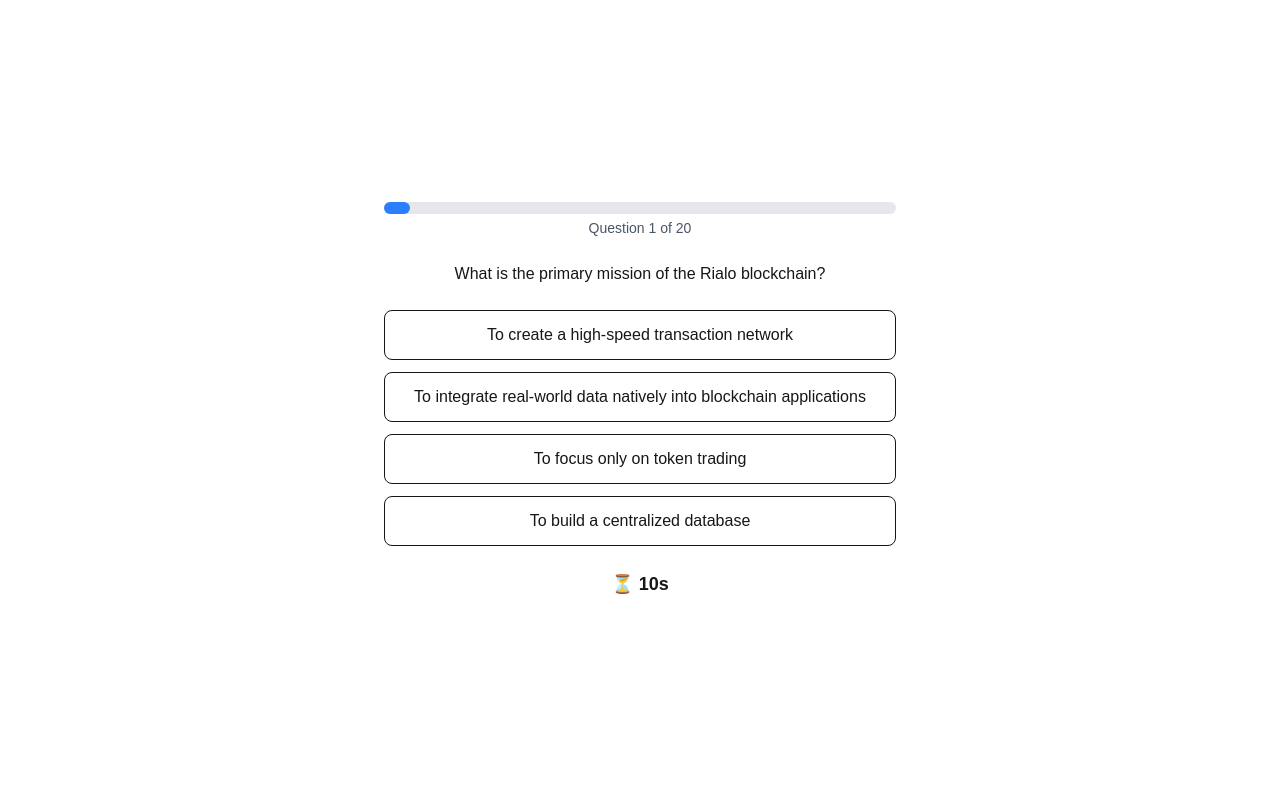
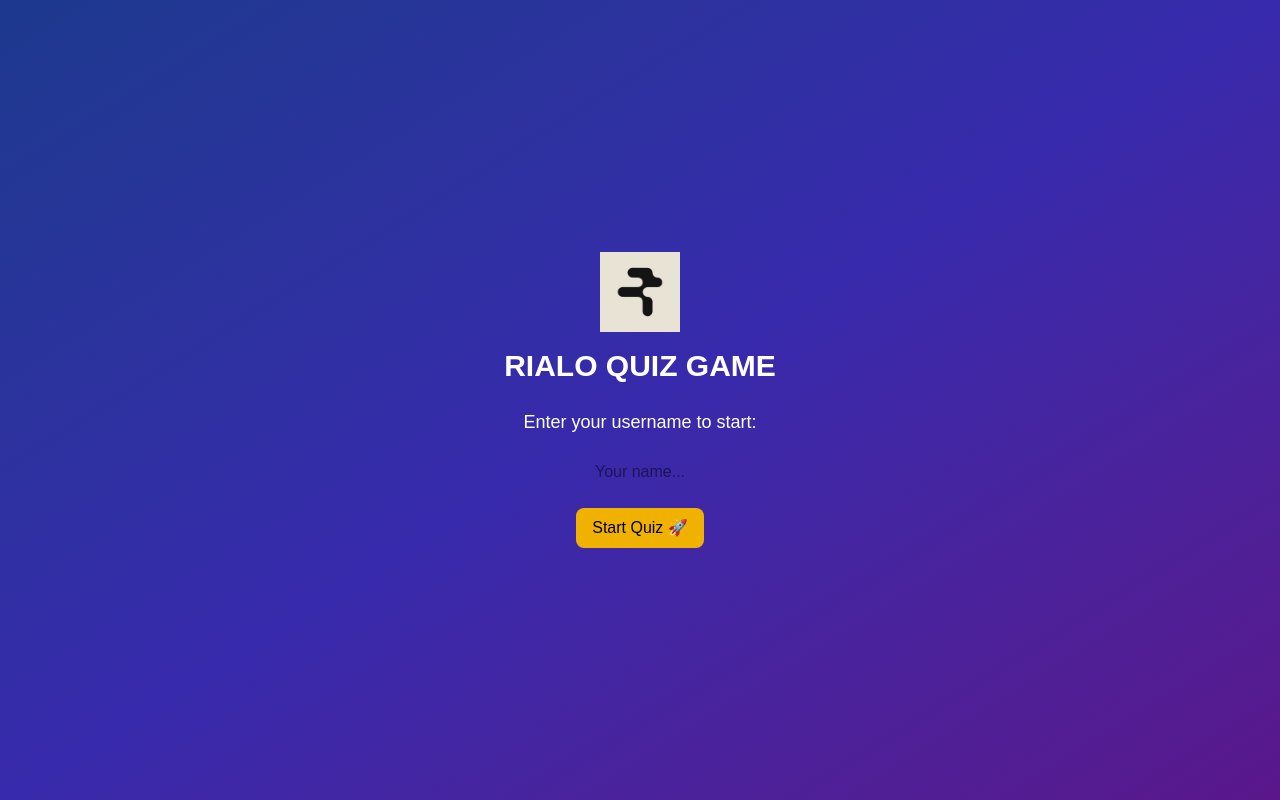
Before and after one commit to wagyuera/rialo-quiz, a Next.js app: page / in a window 1280 px wide. Built offline with nearby package versions, Linux system fonts and the light colour scheme.

Commit message:
update fitur ...

```diff
--- a/app/page.tsx
+++ b/app/page.tsx
@@ -1,32 +1,35 @@
 "use client";
 
 import { useState, useEffect } from "react";
+import Image from "next/image";
 import { questions } from "./data/questions";
 
 export default function QuizPage() {
+  const [username, setUsername] = useState(""); // simpan username
+  const [submitted, setSubmitted] = useState(false); // apakah username sudah dimasukkan
   const [current, setCurrent] = useState(0);
   const [selected, setSelected] = useState<number | null>(null);
   const [score, setScore] = useState(0);
   const [showResult, setShowResult] = useState(false);
-  const [timeLeft, setTimeLeft] = useState(15); // timer per soal
+  const [timeLeft, setTimeLeft] = useState(15);
 
   useEffect(() => {
-    if (showResult) return; // stop timer kalau sudah selesai
+    if (showResult || !submitted) return;
     if (timeLeft <= 0) {
       handleNext();
       return;
     }
     const timer = setInterval(() => setTimeLeft((t) => t - 1), 1000);
     return () => clearInterval(timer);
-  }, [timeLeft, showResult]);
+  }, [timeLeft, showResult, submitted]);
 
   const handleAnswer = (index: number) => {
-    if (selected !== null) return; // biar gak bisa pilih lebih dari sekali
+    if (selected !== null) return;
     setSelected(index);
     if (index === questions[current].answer) {
       setScore((prev) => prev + 1);
     }
-    setTimeout(() => handleNext(), 1200); // delay sebelum lanjut
+    setTimeout(() => handleNext(), 1200);
   };
 
   const handleNext = () => {
@@ -45,18 +48,62 @@ export default function QuizPage() {
     setScore(0);
     setShowResult(false);
     setTimeLeft(15);
+    setSubmitted(false); // kembali ke halaman input username
+    setUsername("");
   };
 
+  const progress = ((current + 1) / questions.length) * 100;
+  const q = questions[current];
+
+  // Halaman input username
+  if (!submitted) {
+    return (
+      <div className="flex flex-col items-center justify-center min-h-screen p-6 bg-gradient-to-br from-blue-900 via-indigo-800 to-purple-900 text-white">
+        <Image
+          src="/rialo-logo.png"
+          alt="Rialo Logo"
+          width={80}
+          height={80}
+          className="mb-4"
+        />
+        <h1 className="text-3xl font-extrabold mb-6">RIALO QUIZ GAME</h1>
+        <p className="mb-4 text-lg">Enter your username to start:</p>
+        <input
+          type="text"
+          value={username}
+          onChange={(e) => setUsername(e.target.value)}
+          placeholder="Your name..."
+          className="px-4 py-2 rounded-lg text-black mb-4 w-64 text-center"
+        />
+        <button
+          onClick={() => username.trim() && setSubmitted(true)}
+          className="px-4 py-2 bg-yellow-500 text-black rounded-lg hover:bg-yellow-400 transition-colors"
+        >
+          Start Quiz 🚀
+        </button>
+      </div>
+    );
+  }
+
+  // Halaman hasil
   if (showResult) {
     return (
-      <div className="flex flex-col items-center justify-center min-h-screen p-6">
-        <h1 className="text-2xl font-bold mb-4">Quiz Finished 🎉</h1>
+      <div className="flex flex-col items-center justify-center min-h-screen p-6 bg-gradient-to-br from-blue-900 via-indigo-800 to-purple-900 text-white">
+        <Image
+          src="/rialo-logo.png"
+          alt="Rialo Logo"
+          width={80}
+          height={80}
+          className="mb-4"
+        />
+        <h1 className="text-3xl font-extrabold mb-2">RIALO QUIZ GAME 🎉</h1>
+        <p className="text-lg mb-2">Player: <span className="font-bold">{username}</span></p>
         <p className="text-lg mb-6">
           Your Score: {score} / {questions.length}
         </p>
         <button
           onClick={handleRestart}
-          className="px-4 py-2 bg-blue-600 text-white rounded-lg hover:bg-blue-700 transition-colors"
+          className="px-4 py-2 bg-yellow-500 text-black rounded-lg hover:bg-yellow-400 transition-colors"
         >
           Restart Quiz 🔄
         </button>
@@ -64,25 +111,33 @@ export default function QuizPage() {
     );
   }
 
-  const q = questions[current];
-  const progress = ((current + 1) / questions.length) * 100;
+  // Halaman quiz
+  return (
+    <div className="flex flex-col items-center justify-center min-h-screen p-6 bg-gradient-to-br from-blue-900 via-indigo-800 to-purple-900 text-white">
+      {/* Logo & Title */}
+      <Image
+        src="/rialo-logo.png"
+        alt="Rialo Logo"
+        width={80}
+        height={80}
+        className="mb-3"
+      />
+      <h1 className="text-3xl font-extrabold mb-6">RIALO QUIZ GAME</h1>
 
-  return (
-    <div className="flex flex-col items-center justify-center min-h-screen p-6 w-full">
       {/* Progress bar */}
       <div className="w-full max-w-lg mb-6">
-        <div className="w-full h-3 bg-gray-200 rounded-full">
+        <div className="w-full h-3 bg-gray-700 rounded-full">
           <div
-            className="h-3 bg-blue-500 rounded-full transition-all duration-500"
+            className="h-3 bg-yellow-400 rounded-full transition-all duration-500"
             style={{ width: `${progress}%` }}
           ></div>
         </div>
-        <p className="text-sm text-gray-600 mt-1 text-center">
+        <p className="text-sm text-gray-300 mt-1 text-center">
           Question {current + 1} of {questions.length}
         </p>
       </div>
 
-      <p className="mb-6 text-center font-medium">{q.question}</p>
+      <p className="mb-6 text-center text-lg">{q.question}</p>
 
       <div className="grid grid-cols-1 gap-3 w-full max-w-lg">
         {q.options.map((opt, idx) => {
@@ -90,14 +145,14 @@ export default function QuizPage() {
             "p-3 border rounded-lg cursor-pointer transition-colors";
           if (selected !== null) {
             if (idx === q.answer) {
-              className += " bg-green-300 border-green-500";
+              className += " bg-green-400 border-green-700 text-black";
             } else if (idx === selected && selected !== q.answer) {
-              className += " bg-red-300 border-red-500";
+              className += " bg-red-400 border-red-700 text-black";
             } else {
-              className += " bg-gray-100";
+              className += " bg-gray-600 border-gray-500";
             }
           } else {
-            className += " hover:bg-blue-100";
+            className += " bg-white text-black hover:bg-yellow-200";
           }
           return (
             <button
```
Also changed, not shown: public/rialo-logo.png (added).
